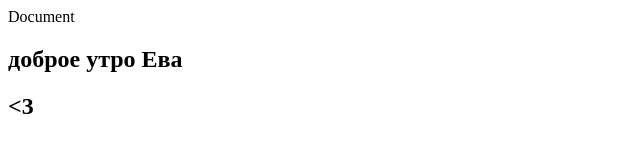
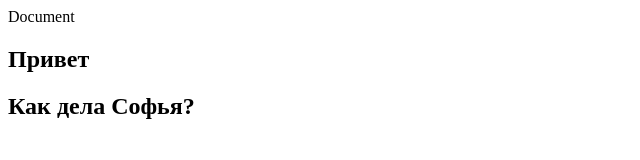
Before and after one commit to Uhiteb/Eva, a plain HTML site: page index.html in a window 1280 px wide. Shown: the whole page, without its empty margins (0-640 px from the left). Drawn offline with Linux system fonts and the light colour scheme.

Commit message:
Add files via upload

```diff
--- a/index.html
+++ b/index.html
@@ -7,7 +7,7 @@
     <ti class="item"tle>Document</title>
 </head>
 <body>
-    <h2>доброе утро Ева</h2>
+    <h2>Привет</h2>
     <ul>
         <ti class="item"></ti>
         <ti class="item" class="item"></ti>
@@ -15,7 +15,7 @@
         <ti class="item"></ti>
         <ti class="item"></ti>
     </ul>
-    <h2><3</h2>
+    <h2>Как дела Софья?</h2>
 
 </body>
 </html>
```
